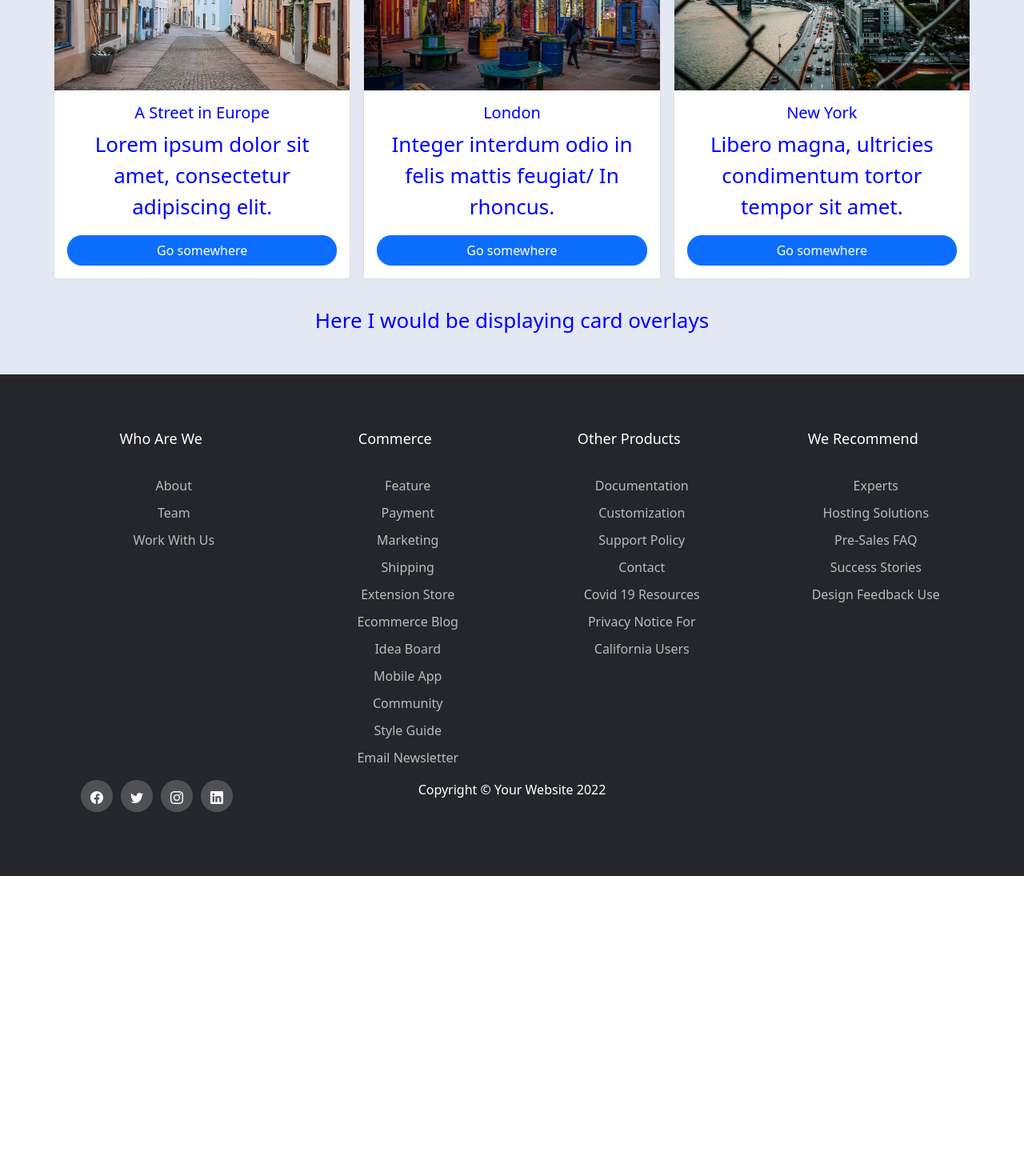
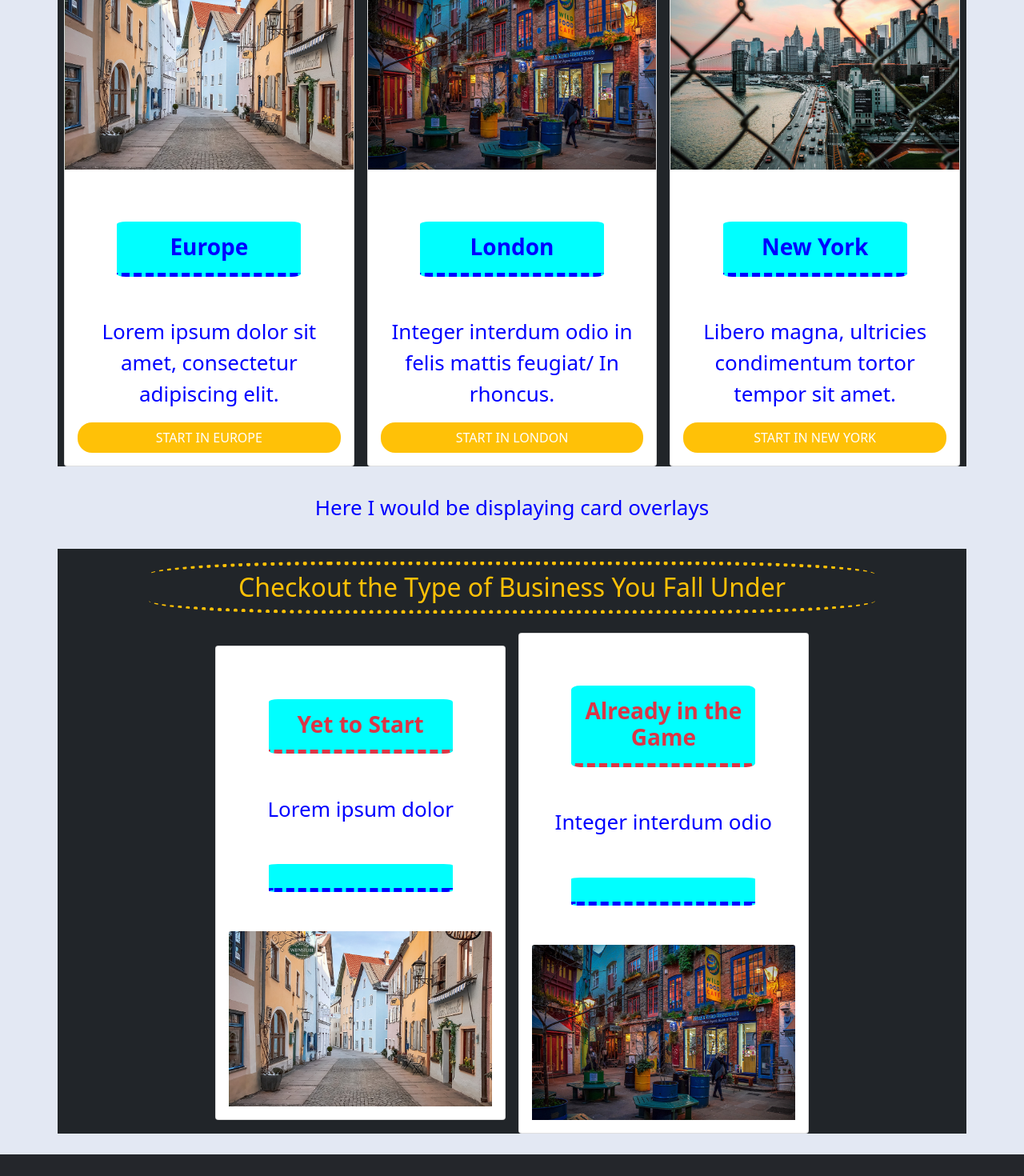
Before and after one commit to iamitesh/CognitiveCommere, a React (Create React App) app: page / in a window 1280 px wide. Shown: the part 220-1690 px from the top of the page at 80% size. Before the commit the page ends 1315 px from the top, so only its background shows below. Built offline with nearby package versions, Linux system fonts and the light colour scheme.

Commit message:
look changes

```diff
--- a/src/App.css
+++ b/src/App.css
@@ -13,6 +13,20 @@
   font-size: calc(10px + 2vmin);
   color: blue;
 }
+.card-container{
+  display:flex;
+  align-items: center;
+  background-color: rgb(149, 244, 165);
+  margin:0px 5px 10px 5px;
+}
+
+.card-container h2{
+  border-bottom: 5px dotted;
+  border-top: 5px dotted ;
+    border-radius: 25%;
+    width:80%
+
+}
 
 /* @keyframes App-logo-spin {
   from {
--- /dev/null
+++ b/src/Components/common/Cards/BusinessTypes.js
@@ -0,0 +1,24 @@
+import React from "react";
+import "./Cards.css";
+const BusinessTypes = (props) => {
+  const { src, title, desc, secondaryTitle } = props;
+
+  return (
+    <div className="card-wrapper col-12 col-md-6 col-lg-4">
+      <div className="card">
+        <div className="card-body">
+          <div className="section-one">
+            <h3 className="card-title text-danger">{title}</h3>
+            <p className="card-text">{desc}</p>
+          </div>
+          <div className="section-two">
+            <h5 className="card-title">{secondaryTitle}</h5>
+            <img src={src} className="card-img-top" alt={secondaryTitle} />
+          </div>
+        </div>
+      </div>
+    </div>
+  );
+};
+
+export default BusinessTypes;
--- a/src/Components/common/Cards/Cards.css
+++ b/src/Components/common/Cards/Cards.css
@@ -4,3 +4,22 @@
     justify-content: center;
     border-radius: 18px;
 }
+.card-wrapper{
+    height:100%
+}
+.card-body .section-one {
+/* background-image: url("../../../Assets/CCLogo.png"); */
+/* background-size: "cover";
+height: 100vh;
+margin-top: -70px;
+font-size:50px;
+background-repeat:no-repeat; */
+}
+.card-body .card-title{
+    border-bottom: 5px dashed;
+    border-radius: 5%;
+    font-weight: bolder;
+    margin:15%;
+    padding:15px;
+    background-color: aqua;
+}
--- a/src/Components/common/Cards/Cards.js
+++ b/src/Components/common/Cards/Cards.js
@@ -1,16 +1,19 @@
 import React from "react";
 import "./Cards.css";
-const Commerce = (props) => {
+const Cards = (props) => {
   const { src, title, desc, buttonText } = props;
 
   return (
-    <div className="col-12 col-md-6 col-lg-4">
+    <div className="card-wrapper col-12 col-md-6 col-lg-4">
       <div className="card">
         <img src={src} className="card-img-top" alt={title} />
         <div className="card-body">
-          <h5 className="card-title">{title}</h5>
+          <h3 className="card-title">{title}</h3>
           <p className="card-text">{desc}</p>
-          <a href=" " className="btn btn-primary">
+          <a
+            href=" "
+            className="btn bg-warning text-white font-italic text-uppercase"
+          >
             {buttonText}
           </a>
         </div>
@@ -19,4 +22,4 @@ const Commerce = (props) => {
   );
 };
 
-export default Commerce;
+export default Cards;
--- a/src/Components/common/Footer/Footer.css
+++ b/src/Components/common/Footer/Footer.css
@@ -8,11 +8,11 @@
 	max-width: 1170px;
 	margin:auto;
 }
-.row{
+.footer .row{
 	display: flex;
 	flex-wrap: wrap;
 }
-ul{
+.footer ul{
 	list-style: none;
 }
 .footer{
--- a/src/Components/common/Footer/Footer.js
+++ b/src/Components/common/Footer/Footer.js
@@ -4,7 +4,6 @@ import { Link } from "react-router-dom";
 import "./Footer.css";
 const Footer = () => {
   return (
-    <>
     <footer className="footer">
       <div className="container">
         <div className="row">
@@ -172,7 +171,6 @@ const Footer = () => {
         </div>
       </div>
     </footer>
-    </>
   );
 };
 
--- a/src/Components/pages/Commerce.js
+++ b/src/Components/pages/Commerce.js
@@ -1,12 +1,16 @@
 import React from "react";
 import Cards from "../common/Cards/Cards";
-import { cardsDetails } from "../../data/CardDetails";
+import BusinessTypes from "../common/Cards/BusinessTypes";
+import { cardsDetails, BusinessTypesDetails } from "../../data/CardDetails";
 
 const Commerce = () => {
   return (
     <div className="pages">
       <div className="container m-3">
-        <div className="row g-3 justify-content-center">
+        <div className="card-container bg-dark row g-3 justify-content-center">
+          <h2 className="text-warning p-2 ">
+            Kick Start Your Business in Multiple Cities{" "}
+          </h2>
           {cardsDetails.map((eachCard, index) => {
             console.log(eachCard.src);
             return (
@@ -21,6 +25,23 @@ const Commerce = () => {
           })}
         </div>
         <div className="m-3 p-3">Here I would be displaying card overlays</div>
+        <div className="card-container bg-dark row g-3 justify-content-center">
+          <h2 className="text-warning p-2 ">
+            Checkout the Type of Business You Fall Under
+          </h2>
+          {BusinessTypesDetails.map((eachCard, index) => {
+            console.log(eachCard.src);
+            return (
+              <BusinessTypes
+                key={index}
+                src={eachCard.src}
+                title={eachCard.title}
+                desc={eachCard.desc}
+                secondaryTitle={eachCard.buttonText}
+              />
+            );
+          })}
+        </div>
       </div>
     </div>
   );
--- a/src/data/CardDetails.js
+++ b/src/data/CardDetails.js
@@ -4,20 +4,35 @@ import newyork from "../Assets/newyork.jpg";
 export const cardsDetails = [
   {
     src: europe,
-    title: "A Street in Europe",
+    title: " Europe",
     desc: `Lorem ipsum dolor sit amet, consectetur adipiscing elit.`,
-    buttonText: "Go somewhere",
+    buttonText: `Start in Europe`,
   },
   {
     src: london,
     title: "London",
     desc: `Integer interdum odio in felis mattis feugiat/ In rhoncus.`,
-    buttonText: "Go somewhere",
+    buttonText: `Start in London`,
   },
   {
     src: newyork,
     title: "New York",
     desc: `Libero magna, ultricies condimentum tortor tempor sit amet.`,
-    buttonText: "Go somewhere",
+    buttonText: `Start in New York`,
   },
 ];
+//src, title, desc, secondaryTitle
+export const BusinessTypesDetails = [
+  {
+    src: europe,
+    title: "Yet to Start",
+    desc: `Lorem ipsum dolor `,
+    secondaryTitle: "Go   somewhere",
+  },
+  {
+    src: london,
+    title: "Already in the Game",
+    desc: `Integer interdum odio `,
+    secondaryTitle: "Go   somewhere",
+  },
+];
```
Lines whose indentation alone changed are shown as unchanged.
